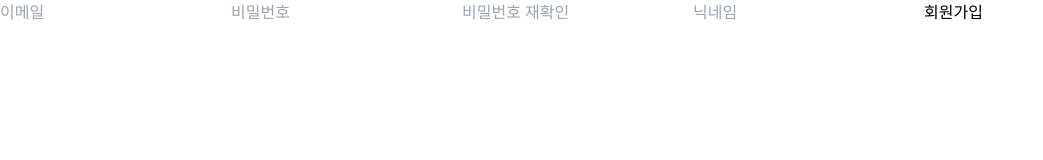
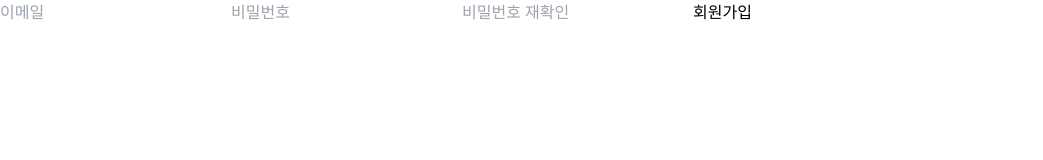
Before and after one commit to ormi-pixstar/pixstar-fe, a React (Create React App) app: page /signup in a window 1280 px wide. Shown: the top 160 px of the page, without its empty margins (0-1043 px from the left). Built offline with nearby package versions, Linux system fonts and the light colour scheme; no server answers.

Commit message:
🐛 FIX: 로그인 회원가입 폼 입력 핸들링 개선

```diff
--- a/src/components/authpage/AuthForm.jsx
+++ b/src/components/authpage/AuthForm.jsx
@@ -1,37 +1,67 @@
+import { useState } from 'react';
 import SubmitBtn from '../common/SubmitBtn.jsx';
 
-const AuthForm = ({ formType, setAuthData }) => {
+const AuthForm = ({ formType, onSubmit }) => {
+  const [authData, setAuthData] = useState({
+    email: '',
+    password: '',
+    confirmPassword: '',
+  });
+
+  const handleInputChange = (e) => {
+    const { name, value } = e.target;
+    setAuthData((prevState) => ({
+      ...prevState,
+      [name]: value,
+    }));
+  };
+
   const submitAuthForm = (e) => {
     e.preventDefault();
 
-    const email = e.target.querySelector('input[name="email"]').value;
-    const password = e.target.querySelector('input[name="password"]').value;
-    const formValue = { email, password };
+    let authToSend = { ...authData };
 
-    if (formType === 'signup') {
-      formValue.confirmPassword = e.target.querySelector(
-        'input[name="confirmPassword"]'
-      ).value;
-      formValue.nickname = e.target.querySelector(
-        'input[name="nickname"]'
-      ).value;
+    if (
+      formType === 'signup' &&
+      authData.password !== authData.confirmPassword
+    ) {
+      alert('Password가 일치하지 않습니다.');
+      return;
     }
 
-    setAuthData(formValue);
+    // formType에 따라 API로 보낼 데이터를 결정
+    if (formType === 'signup') {
+      delete authToSend.confirmPassword;
+    }
+
+    onSubmit(authToSend);
   };
 
   return (
-    <form onSubmit={(e) => submitAuthForm(e)}>
-      <input name='email' placeholder='이메일' type='email' />
-      <input name='password' placeholder='비밀번호' type='password' />
+    <form onSubmit={submitAuthForm}>
+      <input
+        name='email'
+        placeholder='이메일'
+        type='email'
+        value={authData.email}
+        onChange={handleInputChange}
+      />
+      <input
+        name='password'
+        placeholder='비밀번호'
+        type='password'
+        value={authData.password}
+        onChange={handleInputChange}
+      />
       {formType === 'login' ? null : (
         <>
           <input
             name='confirmPassword'
             placeholder='비밀번호 재확인'
             type='password'
+            value={authData.confirmPassword}
+            onChange={handleInputChange}
           />
-          <input name='nickname' placeholder='닉네임' type='text' />
         </>
       )}
       <SubmitBtn
--- a/src/pages/AuthPage.jsx
+++ b/src/pages/AuthPage.jsx
@@ -1,4 +1,3 @@
-import { useEffect, useState } from 'react';
 import { useDispatch } from 'react-redux';
 import { __signup, __login } from '../redux/modules/user.js';
 import AuthForm from '../components/authpage/AuthForm.jsx';
@@ -6,12 +5,7 @@ import AuthForm from '../components/authpage/AuthForm.jsx';
 const AuthPage = ({ formType }) => {
   const dispatch = useDispatch();
 
-  const [authData, setAuthData] = useState({
-    email: '',
-    password: '',
-  });
-
-  const submitAuthData = async () => {
+  const submitAuthData = async (authData) => {
     await dispatch(
       formType === 'signup' ? __signup(authData) : __login(authData)
     )
@@ -23,13 +17,9 @@ const AuthPage = ({ formType }) => {
       });
   };
 
-  useEffect(() => {
-    submitAuthData();
-  }, []);
-
   return (
     <>
-      <AuthForm formType={formType} setAuthData={setAuthData} />
+      <AuthForm formType={formType} onSubmit={submitAuthData} />
     </>
   );
 };
```
